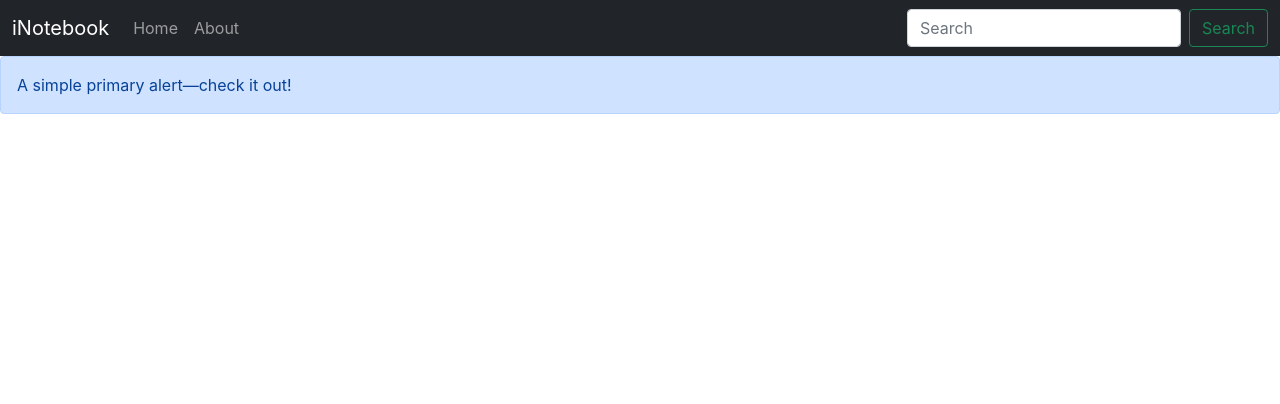
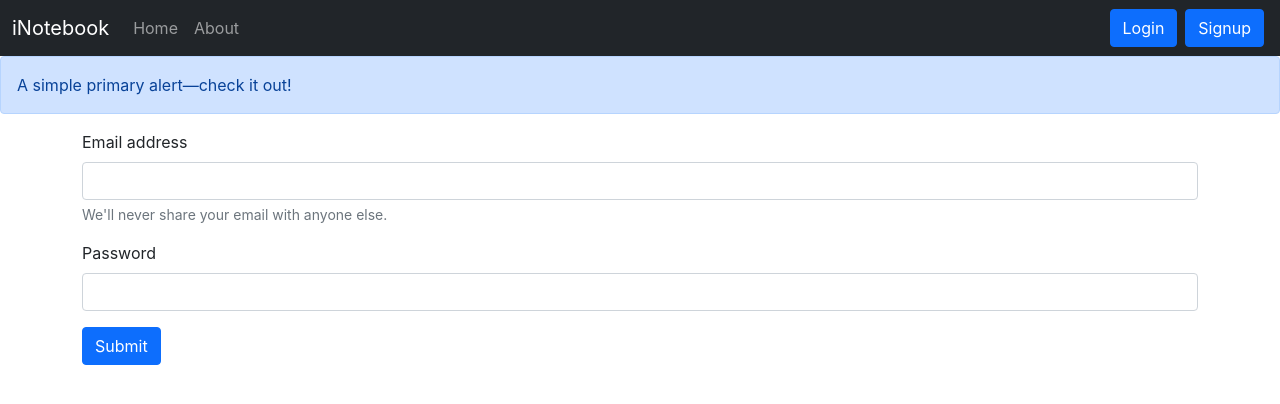
Before and after one commit to tanvirSH/inotebook, a React (Create React App) app: page /login in a window 1280 px wide. Shown: the top 404 px of the page. Built offline with nearby package versions, Linux system fonts and the light colour scheme; no server answers.

Commit message:
Adding Login Component

```diff
--- a/src/App.js
+++ b/src/App.js
@@ -5,6 +5,8 @@ import Home from "./components/Home";
 import About from "./components/About";
 import NoteState from "./context/notes/NoteState";
 import Alert from "./components/Alert";
+import Signup from "./components/Signup";
+import Login from "./components/Login";
 
 function App() {
   return (
@@ -18,6 +20,8 @@ function App() {
           <Routes>
             <Route path="/" element={<Home />} />
             <Route path="/about" element={<About />} />
+            <Route path="/login" element={<Login />} />
+            <Route path="/signup" element={<Signup />} />
           </Routes>
           </div>
         </BrowserRouter>
--- a/src/components/Addnotes.js
+++ b/src/components/Addnotes.js
@@ -1,17 +1,25 @@
 import React, { useContext, useState } from "react";
 import noteContext from "../context/notes/noteContext";
 
-
 const Addnotes = () => {
-    const context = useContext(noteContext);
-    const {notes, addNote} = context;
-    const [note, setnote] = useState({title:'', description:'', tag: 'Default'});
-    const onchange = (e) => {
-        setnote({...note, [e.target.name]: e.target.value});
-    }
-    const handleSubmit = (e) => {
-        addNote(note.title, note.description, note.tag);
-    }
+  const context = useContext(noteContext);
+  const { notes, addNote } = context;
+  const [note, setnote] = useState({
+    title: "",
+    description: "",
+    tag: "Default",
+  });
+  const onchange = (e) => {
+    setnote({ ...note, [e.target.name]: e.target.value });
+  };
+  const handleSubmit = (e) => {
+    addNote(note.title, note.description, note.tag);
+    setnote({
+      title: "",
+      description: "",
+      tag: "",
+    });
+  };
   return (
     <div>
       <h1>Add note</h1>
@@ -21,7 +29,10 @@ const Addnotes = () => {
             Title
           </label>
           <input
+            minLength={5}
+            required
             type="text"
+            value={note.title}
             className="form-control"
             id="title"
             name="title"
@@ -34,6 +45,9 @@ const Addnotes = () => {
             Description
           </label>
           <input
+            minLength={5}
+            required
+            value={note.description}
             type="text"
             className="form-control"
             id="description"
@@ -48,13 +62,19 @@ const Addnotes = () => {
           <input
             type="text"
             className="form-control"
+            value={note.tag}
             id="tag"
             name="tag"
             onChange={onchange}
           />
         </div>
 
-        <button type="button" className="btn btn-primary" onClick={handleSubmit}>
+        <button
+          type="button"
+          className="btn btn-primary"
+          onClick={handleSubmit}
+          disabled={note.title.length < 5 || note.description.length < 5}
+        >
           Submit
         </button>
       </form>
--- /dev/null
+++ b/src/components/Login.js
@@ -0,0 +1,70 @@
+import React, { useState } from "react";
+import { useNavigate } from "react-router-dom";
+
+const Login = () => {
+    const host = "http://localhost:5000";
+    const navigate = useNavigate();
+    const [credencials, setCredencials] = useState({email: "", password: ""})
+    const onchange = (e) => {
+        setCredencials({ ...credencials, [e.target.name]: e.target.value });
+      };
+    const handleSubmit = async (e) => {
+        e.preventDefault();
+        const response = await fetch(`${host}/api/auth/login`, {
+            method: 'POST', // *GET, POST, PUT, DELETE, etc.
+            headers: {
+              'Content-Type': 'application/json'
+            },
+            body: JSON.stringify({email: credencials.email, password: credencials.password})
+          });
+          const json = await response.json();
+          console.log(json);
+          if(json.success) {
+              //Save token in session
+              sessionStorage.setItem('token', JSON.stringify(json.authtoken));
+              navigate("/");
+          }else{
+              alert("Invalid credencial");
+          }
+    }
+  return (
+    <div>
+      <form onSubmit={handleSubmit}>
+        <div className="mb-3">
+          <label htmlFor="email" className="form-label">
+            Email address
+          </label>
+          <input
+            type="email"
+            name="email"
+            className="form-control"
+            id="email"
+            onChange={onchange}
+            aria-describedby="emailHelp"
+          />
+          <div id="email" className="form-text">
+            We'll never share your email with anyone else.
+          </div>
+        </div>
+        <div className="mb-3">
+          <label htmlFor="password" className="form-label">
+            Password
+          </label>
+          <input
+            type="password"
+            name="password"
+            className="form-control"
+            id="password"
+            onChange={onchange}
+          />
+        </div>
+
+        <button type="submit" className="btn btn-primary" >
+          Submit
+        </button>
+      </form>
+    </div>
+  );
+};
+
+export default Login;
--- a/src/components/Navbar.js
+++ b/src/components/Navbar.js
@@ -26,8 +26,8 @@ const Navbar = () => {
         </li>
       </ul>
       <form className="d-flex">
-        <input className="form-control me-2" type="search" placeholder="Search" aria-label="Search" />
-        <button className="btn btn-outline-success" type="submit">Search</button>
+        <Link className="btn btn-primary mx-1" to="/login" role="button">Login</Link>
+        <Link className="btn btn-primary mx-1" to="/signup" role="button">Signup</Link>
       </form>
     </div>
   </div>
--- a/src/components/Notes.js
+++ b/src/components/Notes.js
@@ -7,7 +7,7 @@ const Notes = () => {
   const context = useContext(noteContext);
   const { notes, editNote } = context;
   const ref = useRef(null);
-  const refClose = useRef(null)
+  const refClose = useRef(null);
   const [note, setnote] = useState({
     _id: "",
     title: "",
@@ -24,7 +24,6 @@ const Notes = () => {
   const handleSubmit = (id) => {
     editNote(note._id, note.title, note.description, note.tag);
     refClose.current.click();
-
   };
   return (
     <>
@@ -65,6 +64,8 @@ const Notes = () => {
                     Title
                   </label>
                   <input
+                    minLength={5}
+                    required="required"
                     type="text"
                     className="form-control"
                     id="title"
@@ -79,6 +80,8 @@ const Notes = () => {
                     Description
                   </label>
                   <input
+                    minLength={5}
+                    required="required"
                     type="text"
                     className="form-control"
                     id="description"
@@ -111,15 +114,24 @@ const Notes = () => {
               >
                 Close
               </button>
-              <button type="button" className="btn btn-primary" onClick={() =>{handleSubmit(note.id)}}>
+              <button
+                type="button"
+                className="btn btn-primary"
+                onClick={() => {
+                  handleSubmit(note.id);
+                }}
+                disabled={note.title.length < 5 || note.description.length < 5}
+              >
                 Save changes
               </button>
             </div>
           </div>
         </div>
       </div>
+
       <div className="my-3">
         <h2>Your Notes!</h2>
+        {notes.length === 0 && "No notes to display!!!"}
         <div className="row">
           {notes.map((note, index) => {
             return (
--- /dev/null
+++ b/src/components/Signup.js
@@ -0,0 +1,11 @@
+import React from 'react'
+
+const Signup = () => {
+  return (
+    <div>
+      Signup
+    </div>
+  )
+}
+
+export default Signup
```
Also changed, not shown: 1 other file (tests, documents, lock files or other folders).
